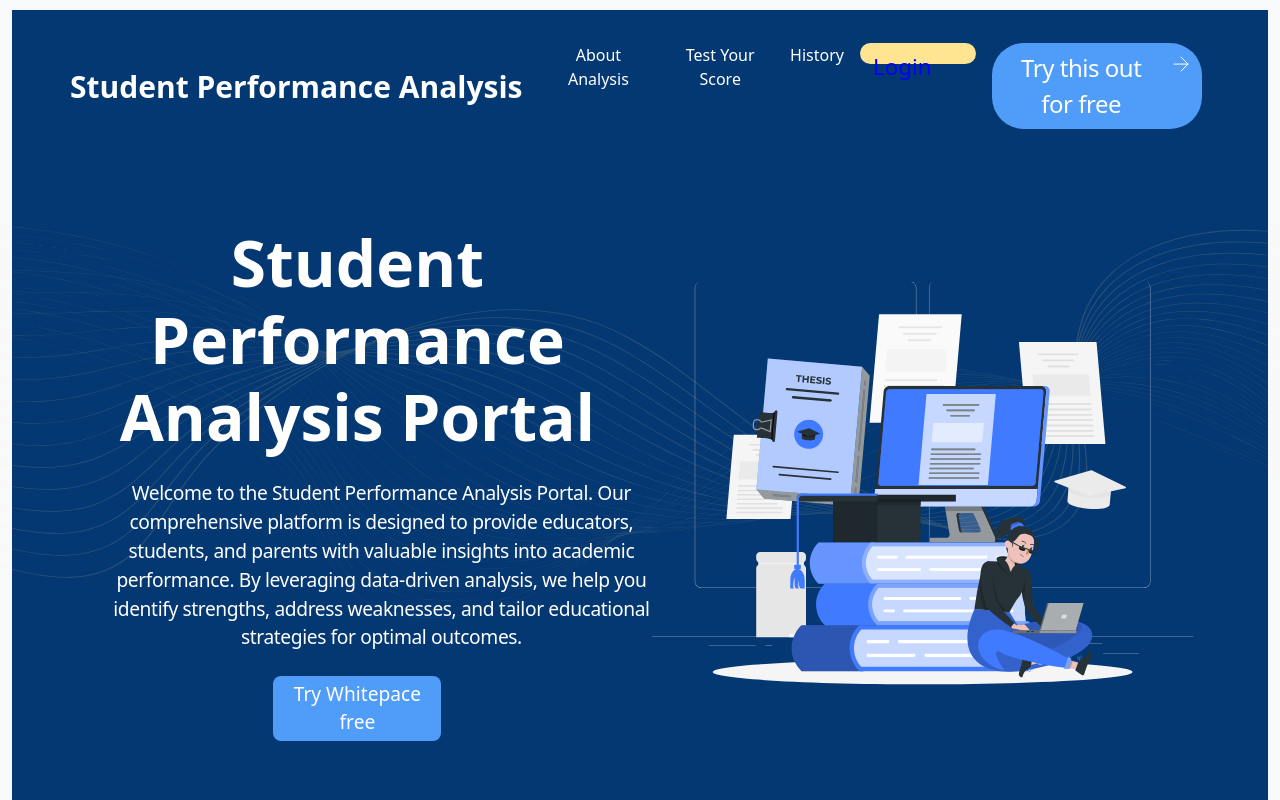
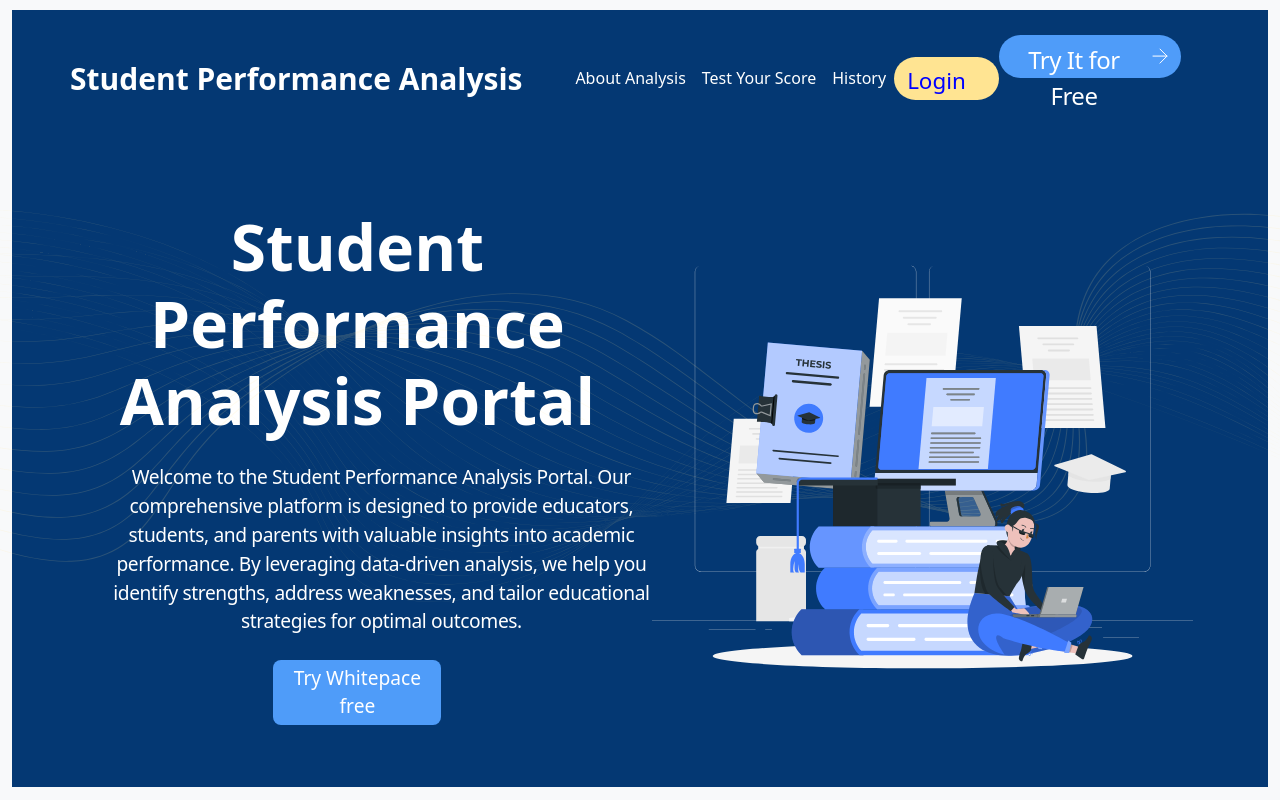
Before and after one commit to Manoj12012004/Student_performance_analysis, a React (Create React App) app in the folder app/: page / in a window 1280 px wide. Shown: the top 800 px of the page. Built offline with nearby package versions, Linux system fonts and the light colour scheme.

Commit message:
Update Navbar.jsx

```diff
--- a/app/src/components/Navbar.jsx
+++ b/app/src/components/Navbar.jsx
@@ -31,9 +31,9 @@ function Navbar1({props}){
                 <Navbar.Toggle aria-controls="basic-navbar-nav"/>
                 <Navbar.Collapse id="basic-navbar-nav">
                     <Nav className="me-auto d-flex justify-content-between" style={{margin:"auto",}} >
-                        <Nav.Link className="About" style={{fontSize:"100%",color:"white"}}>About Analysis</Nav.Link>
-                        <Nav.Link className="Test" style={{fontSize:"100%",color:"white"}}>Test Your Score</Nav.Link>
-                        <Nav.Link className="History" style={{fontSize:"100%",color:"white"}}>History</Nav.Link>
+                        <Nav.Link className="About" style={{fontSize:"100%",color:"white",margin:"auto"}}>About Analysis</Nav.Link>
+                        <Nav.Link className="Test" style={{fontSize:"100%",color:"white",margin:"auto"}}>Test Your Score</Nav.Link>
+                        <Nav.Link className="History" style={{fontSize:"100%",color:"white",margin:"auto"}}>History</Nav.Link>
                         <div className="Btns d-flex justify-content-center">
                             {token?<div className="logout d-flex justify-content-center align-items-center" >
                             <button onClick={handleShow} style={{border:"none",margin:"auto"}}>
@@ -56,8 +56,8 @@ function Navbar1({props}){
                                 </Modal.Footer>
                             </Modal>
                             </div>
-                            </div>:<div className="Btn-Login btn m-2 " style={{width:"40%",height:"20%",margin:"auto"}}><div className="login "><Link to="/login" style={{textDecoration:"none",color:"blue",textAlign:"center"}}>Login</Link></div></div>}
-                            <div className="Btn-Free btn m-2 d-flex" style={{width:"auto",gap:"1.0rem"}}><p><Link to={link} style={{textDecoration:"none",color:"white"}}>Try this out for free</Link></p><div><svg width="16" height="16" viewBox="0 0 16 16" fill="none" xmlns="http://www.w3.org/2000/svg">
+                            </div>:<div className="Btn-Login btn " style={{width:"40%",height:"50%",margin:"auto"}}><div className="login "><Link to="/login" style={{textDecoration:"none",color:"blue",textAlign:"center",margin:"auto"}}>Login</Link></div></div>}
+                            <div className="Btn-Free btn d-flex" style={{width:"auto",gap:"1.0rem",height:"50%"}}><p><Link to={link} style={{textDecoration:"none",color:"white"}}>{props==="input_form"?"":"Try It for Free"}</Link></p><div><svg width="16" height="16" viewBox="0 0 16 16" fill="none" xmlns="http://www.w3.org/2000/svg">
                                 <path d="M1 8.08984H15" stroke="white" stroke-linecap="round" stroke-linejoin="round"/>
                                 <path d="M8 1.08984L15 8.08984L8 15.0898" stroke="white" stroke-linecap="round" stroke-linejoin="round"/>
                                 </svg>
```
